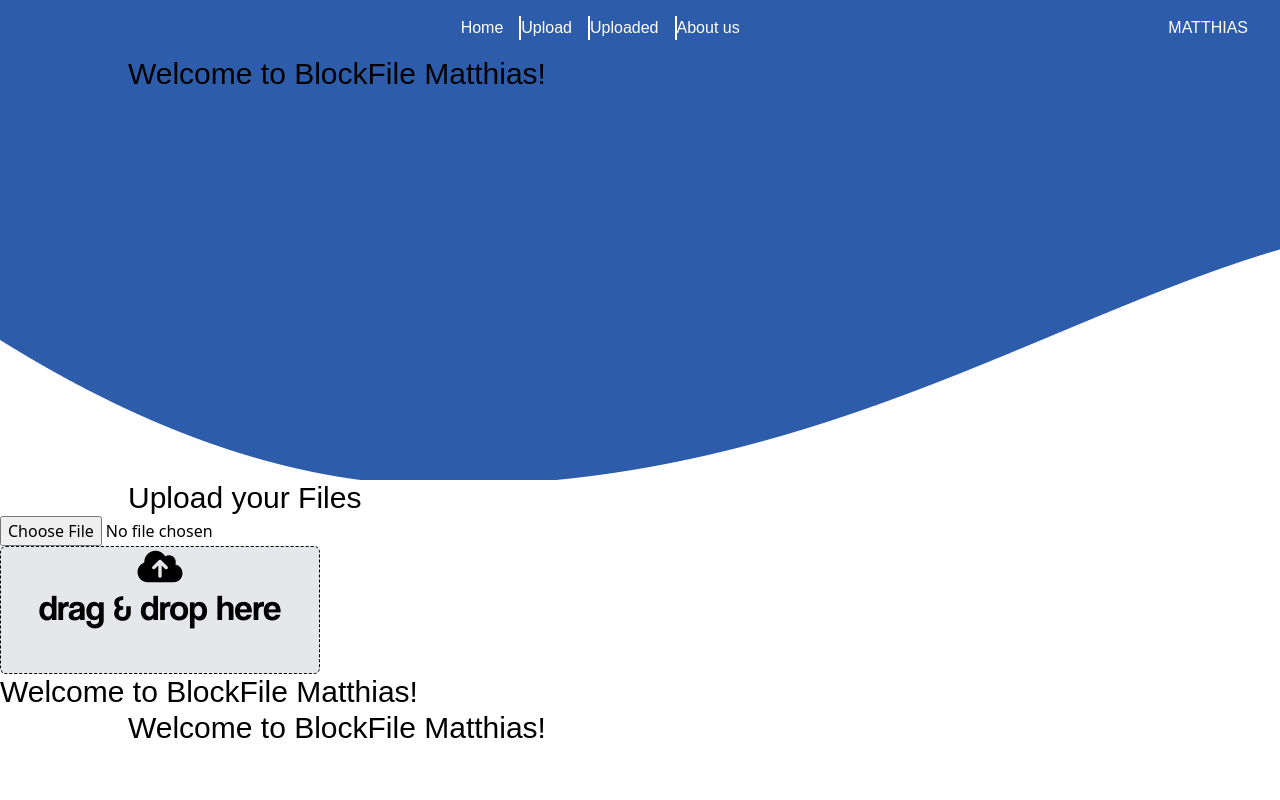
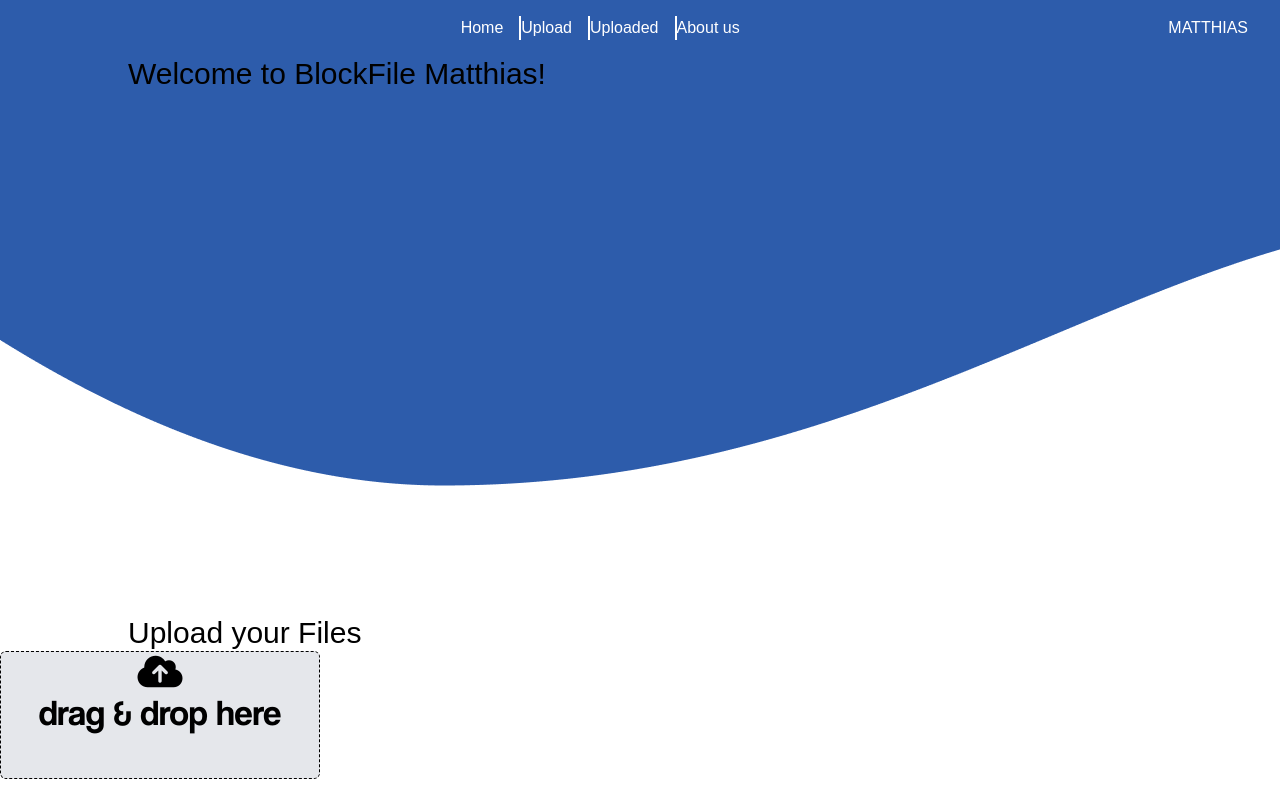
Before and after one commit to TheoMeinhardt/BlockFile, a Vue app in the folder client/: page /home in a window 1280 px wide. Shown: the top 800 px of the page. Built offline with nearby package versions, Linux system fonts and the light colour scheme.

Commit message:
waves placed

```diff
--- a/client/src/views/HomeView.vue
+++ b/client/src/views/HomeView.vue
@@ -1,22 +1,21 @@
 <template>
   <div>
-    <div class="waveOne w-full h-[30rem]">
+    <div class="waveOne w-full h-[487px]">
       <NavBar></NavBar>
       <span class="text-3xl font-poppins ml-32 mt-32">Welcome to BlockFile Matthias!</span>
     </div>
-    <h1 class="bg-white text-3xl font-poppins ml-32">Upload your Files</h1>
-    <input type="file" />
+    <h1 class="bg-white text-3xl font-poppins ml-32 mt-32">Upload your Files</h1>
     <div
-      class="bg-gray-200 border-black flex flex-col text-center border w-80 border-dashed rounded-md h-32 content-center"
+      class="bg-gray-200 border-black flex flex-col text-center border w-80 border-dashed rounded-md h-32 content-center mb-32"
     >
       <i class="fa-solid fa-cloud-arrow-up text-4xl"></i>
       <h1 class="font-coolvetica text-4xl">drag & drop here</h1>
     </div>
-    <div class="waveTwo w-full">
-      <span class="text-3xl font-poppins">Welcome to BlockFile Matthias!</span>
+    <div class="waveTwo w-full h-[55rem]">
+      <span class="text-3xl font-poppins mt-32">Your uploaded Files</span>
     </div>
-    <div class="waveThree w-full">
-      <span class="text-3xl font-poppins ml-32">Welcome to BlockFile Matthias!</span>
+    <div class="waveThree w-full h-[55rem]">
+      <span class="text-3xl font-poppins ml-32">About us</span>
     </div>
   </div>
 </template>
```
Also changed, not shown: client/src/assets/Welle2.png, client/src/assets/Welle3.png.
